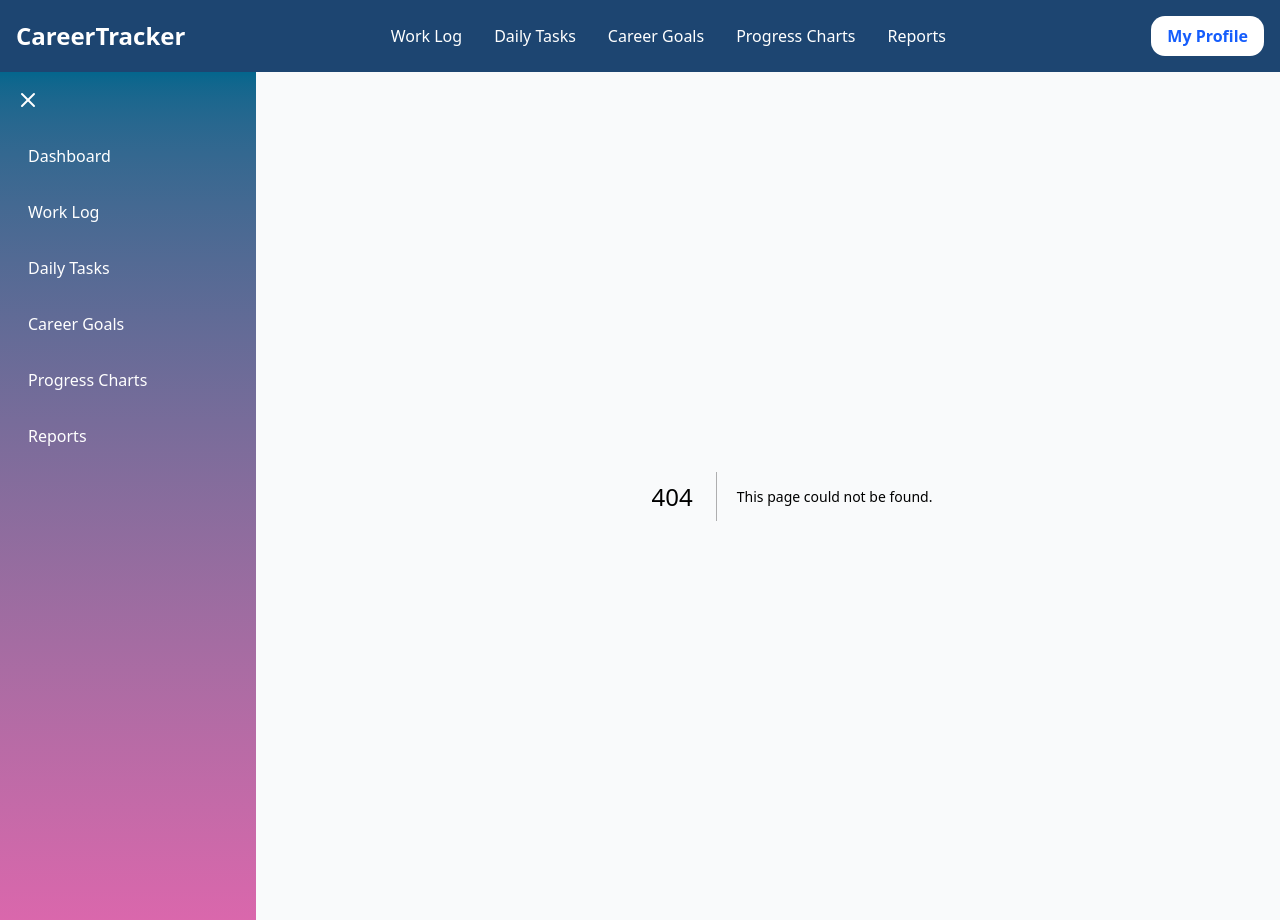
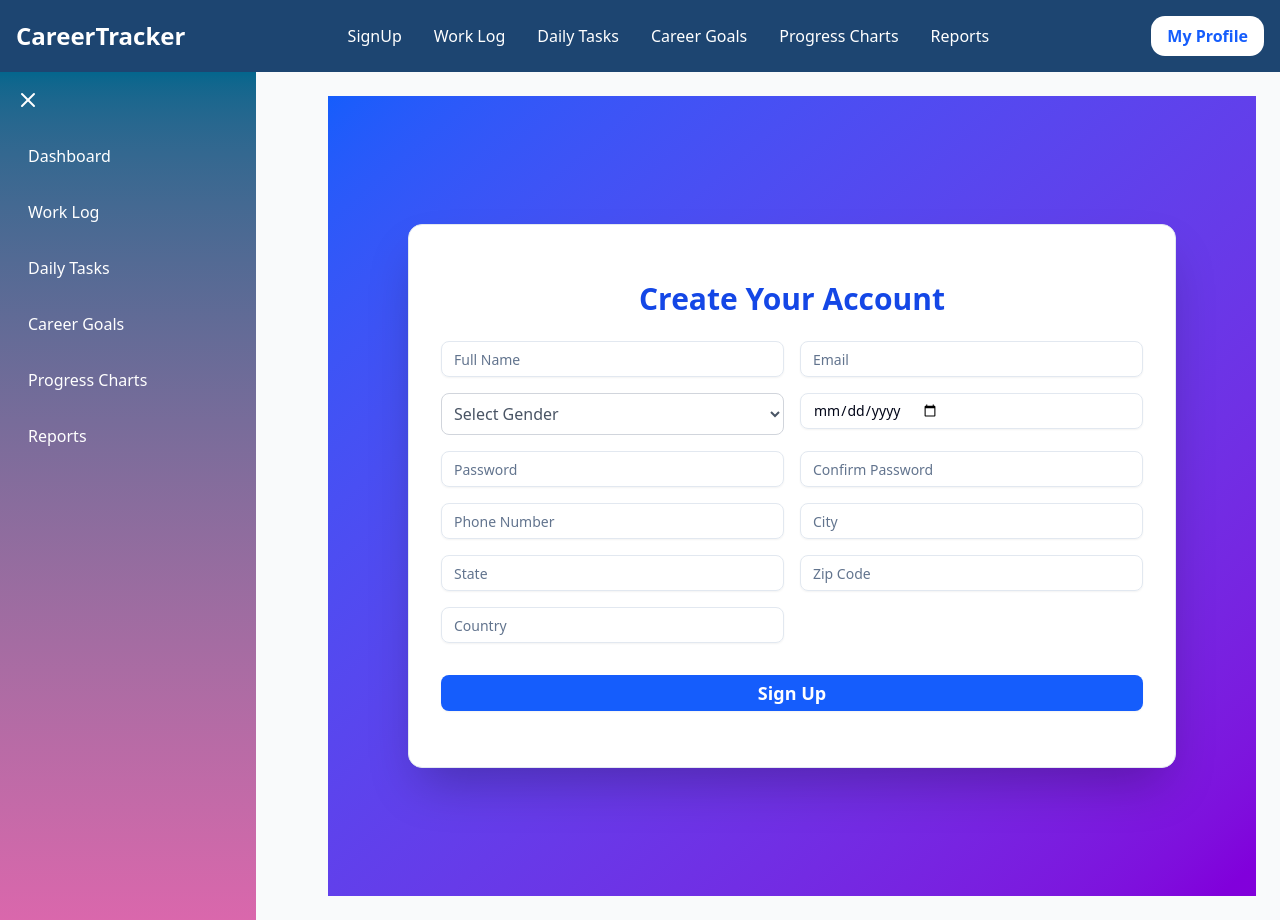
Before and after one commit to PriyanshuDev1005/carrer-tracker, a Next.js app: page /signup in a window 1280 px wide. Before the commit this address had no page. Built offline with nearby package versions, Linux system fonts and the light colour scheme.

Commit message:
gtm implement

```diff
--- a/src/app/analytics.js
+++ b/src/app/analytics.js
@@ -5,32 +5,52 @@ import Script from 'next/script'
 export default function Analytics() {
   return (
     <>
+      {/* Google Tag Manager Script */}
+      <Script id="gtm-script" strategy="afterInteractive">
+        {`
+          (function(w,d,s,l,i){w[l]=w[l]||[];w[l].push({'gtm.start':
+          new Date().getTime(),event:'gtm.js'});var f=d.getElementsByTagName(s)[0],
+          j=d.createElement(s),dl=l!='dataLayer'?'&l='+l:'';j.async=true;j.src=
+          'https://www.googletagmanager.com/gtm.js?id='+i+dl;f.parentNode.insertBefore(j,f);
+          })(window,document,'script','dataLayer','GTM-NDD2GCW8');
+        `}
+      </Script>
+
+      {/* Google Tag Manager NoScript */}
+      <noscript>
+        <iframe
+          src="https://www.googletagmanager.com/ns.html?id=GTM-NDD2GCW8"
+          height="0"
+          width="0"
+          style={{ display: 'none', visibility: 'hidden' }}
+        />
+      </noscript>
+
       {/* Meta Pixel Script */}
       <Script id="facebook-pixel" strategy="afterInteractive">
         {`
           !function(f,b,e,v,n,t,s){
-            if(f.fbq) return;
-            n = f.fbq = function() {
-              n.callMethod ? n.callMethod.apply(n, arguments) : n.queue.push(arguments)
+            if(f.fbq)return;n=f.fbq=function(){
+              n.callMethod?n.callMethod.apply(n,arguments):n.queue.push(arguments)
             };
-            if(!f._fbq) f._fbq = n;
-            n.push = n;
-            n.loaded = true;
-            n.version = '2.0';
-            n.queue = [];
-            t = b.createElement(e);
-            t.async = true;
-            t.src = v;
-            s = b.getElementsByTagName(e)[0];
-            s.parentNode.insertBefore(t, s)
-          }(window, document, 'script', 'https://connect.facebook.net/en_US/fbevents.js');
+            if(!f._fbq)f._fbq=n;
+            n.push=n;
+            n.loaded=!0;
+            n.version='2.0';
+            n.queue=[];
+            t=b.createElement(e);t.async=!0;
+            t.src=v;
+            s=b.getElementsByTagName(e)[0];
+            s.parentNode.insertBefore(t,s)
+          }(window, document, 'script',
+          'https://connect.facebook.net/en_US/fbevents.js');
 
           fbq('init', '1068740558110633');
           fbq('track', 'PageView');
         `}
       </Script>
 
-      {/* Meta Pixel NoScript fallback */}
+      {/* Meta Pixel NoScript */}
       <noscript>
         <img
           height="1"
--- a/src/app/components/Navbar.js
+++ b/src/app/components/Navbar.js
@@ -19,6 +19,7 @@ export default function Navbar() {
 
                 {/* Desktop Links */}
                 <div className="hidden md:flex space-x-8 text-white font-medium">
+                    <Link href="/signup" className="hover:text-gray-300">SignUp</Link>
                     <Link href="/worklog" className="hover:text-gray-300">Work Log</Link>
                     <Link href="/tasks" className="hover:text-gray-300">Daily Tasks</Link>
                     <Link href="/goals" className="hover:text-gray-300">Career Goals</Link>
--- /dev/null
+++ b/src/app/signup/page.js
@@ -0,0 +1,91 @@
+'use client';
+
+import { useState } from 'react';
+import { Input } from '@/components/ui/input';
+import { Button } from '@/components/ui/button';
+import { Card, CardContent } from '@/components/ui/card';
+import { useRouter } from 'next/navigation';
+import Script from 'next/script';
+
+export default function SignupPage() {
+  const router = useRouter();
+
+  const [form, setForm] = useState({
+    name: '',
+    email: '',
+    gender: '',
+    dob: '',
+    password: '',
+    confirmPassword: '',
+    phone: '',
+    city: '',
+    state: '',
+    zip: '',
+    country: '',
+  });
+
+  const handleChange = (e) => {
+    setForm({ ...form, [e.target.name]: e.target.value });
+  };
+
+  const handleSubmit = (e) => {
+    e.preventDefault();
+    console.log(form);
+    router.push('/charts'); // Redirect after sign-up
+  };
+
+  return (
+    <div className="min-h-screen bg-gradient-to-br from-blue-600 to-purple-700 flex items-center justify-center p-6">
+      <Card className="w-full max-w-3xl shadow-2xl">
+        <CardContent className="p-8">
+          <h1 className="text-3xl font-bold text-center text-blue-700 mb-6">Create Your Account</h1>
+          <form onSubmit={handleSubmit} className="grid grid-cols-1 md:grid-cols-2 gap-4">
+            <Input name="name" placeholder="Full Name" value={form.name} onChange={handleChange} required />
+            <Input type="email" name="email" placeholder="Email" value={form.email} onChange={handleChange} required />
+
+            <select
+              name="gender"
+              value={form.gender}
+              onChange={handleChange}
+              className="p-2 border border-gray-300 rounded-md text-gray-600"
+              required
+            >
+              <option value="">Select Gender</option>
+              <option>Male</option>
+              <option>Female</option>
+              <option>Other</option>
+            </select>
+
+            <Input type="date" name="dob" value={form.dob} onChange={handleChange} required />
+            <Input type="password" name="password" placeholder="Password" value={form.password} onChange={handleChange} required />
+            <Input type="password" name="confirmPassword" placeholder="Confirm Password" value={form.confirmPassword} onChange={handleChange} required />
+            <Input name="phone" placeholder="Phone Number" value={form.phone} onChange={handleChange} required />
+            <Input name="city" placeholder="City" value={form.city} onChange={handleChange} required />
+            <Input name="state" placeholder="State" value={form.state} onChange={handleChange} required />
+            <Input name="zip" placeholder="Zip Code" value={form.zip} onChange={handleChange} required />
+            <Input name="country" placeholder="Country" value={form.country} onChange={handleChange} required />
+
+            <div className="md:col-span-2 mt-4">
+              <Button type="submit" className="w-full bg-blue-600 hover:bg-blue-700 text-white font-semibold text-lg">
+                Sign Up
+              </Button>
+            </div>
+          </form>
+        </CardContent>
+      </Card>
+{/*
+      <Script id="facebook-pixel" strategy="afterInteractive">
+        {`
+          fbq('init', '1068740558110633', {
+            em: '${form.email}',
+            ph: '${form.phone}',
+            fn: '${form.name}',
+            ge: '${form.gender}',
+            external_id: '${form.email}'
+          });
+          fbq('track', 'PageView');
+        `}
+      </Script> */}
+    </div>
+  );
+}
```
